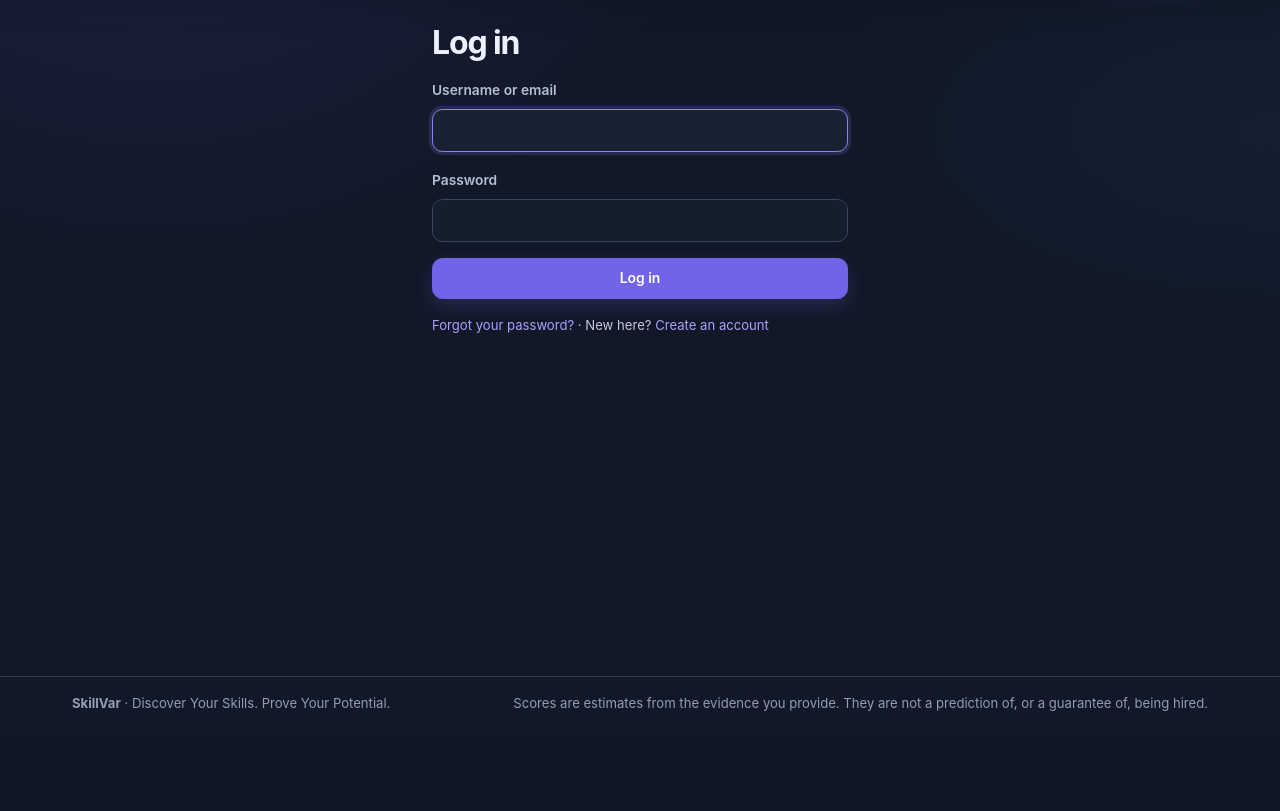
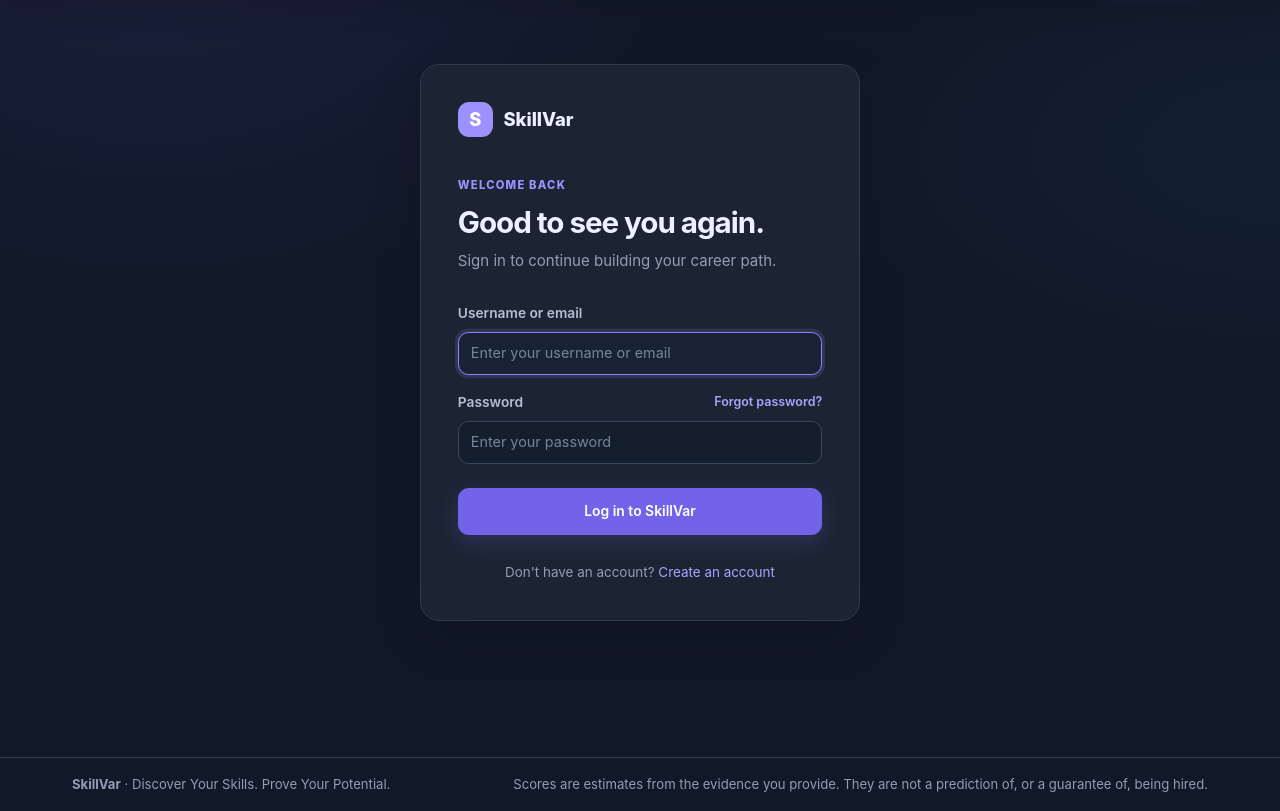
Before and after one commit to chauhan-prachi/SkillVar-Career-Intelligence-Platform, a Django app: page /accounts/login/ in a window 1280 px wide. Shown: the part 70-881 px from the top of the page. Before the commit the page ends 781 px from the top, so only its background shows below. Run offline with Django 5.2, Linux system fonts and the light colour scheme; parts of the project's set-up code (start-up, migrations or seed data) failed here and were passed over; some libraries are stand-ins or nearby versions.

Commit message:
file changes

```diff
--- a/config/settings.py
+++ b/config/settings.py
@@ -91,7 +91,7 @@ AUTHENTICATION_BACKENDS = [
 ]
 AUTH_PASSWORD_VALIDATORS = [
     {"NAME": "django.contrib.auth.password_validation.UserAttributeSimilarityValidator"},
-    {"NAME": "django.contrib.auth.password_validation.MinimumLengthValidator", "OPTIONS": {"min_length": 10}},
+    {"NAME": "django.contrib.auth.password_validation.MinimumLengthValidator", "OPTIONS": {"min_length": 6}},
     {"NAME": "django.contrib.auth.password_validation.CommonPasswordValidator"},
     {"NAME": "django.contrib.auth.password_validation.NumericPasswordValidator"},
 ]
--- a/static/css/app.css
+++ b/static/css/app.css
@@ -539,3 +539,183 @@ hr { border-color: var(--sv-border); opacity: 1; }
   .card { transition: border-color .18s ease, transform .18s ease, box-shadow .18s ease; }
   .card:hover { border-color: #465474; box-shadow: 0 16px 38px rgba(0,0,0,.18); }
 }
+/* Authentication pages */
+
+.auth-page {
+    min-height: 72vh;
+    display: flex;
+    align-items: center;
+    justify-content: center;
+    padding: 2.5rem 1rem;
+}
+
+.auth-card {
+    width: 100%;
+    max-width: 440px;
+    padding: 2.3rem;
+    border: 1px solid var(--sv-border);
+    border-radius: 1.2rem;
+    background: var(--sv-surface);
+    box-shadow: 0 18px 50px rgba(0, 0, 0, .16);
+}
+
+.auth-brand {
+    display: flex;
+    align-items: center;
+    gap: .65rem;
+    margin-bottom: 2.2rem;
+    color: var(--sv-ink);
+    font-size: 1.15rem;
+    font-weight: 800;
+}
+
+.auth-brand-mark {
+    display: inline-flex;
+    align-items: center;
+    justify-content: center;
+    width: 2.2rem;
+    height: 2.2rem;
+    border-radius: .7rem;
+    background: var(--sv-primary);
+    color: #fff;
+}
+
+.auth-heading {
+    margin-bottom: 1.7rem;
+}
+
+.auth-heading h1 {
+    margin: .55rem 0;
+    font-size: 1.85rem;
+}
+
+.auth-heading p {
+    color: var(--sv-muted);
+    margin-bottom: 0;
+}
+
+.auth-small-link {
+    margin-bottom: .5rem;
+    font-size: .78rem;
+    font-weight: 600;
+}
+
+.auth-submit {
+    min-height: 47px;
+    margin-top: .5rem;
+}
+
+.auth-divider {
+    display: flex;
+    align-items: center;
+    gap: 1rem;
+    margin: 1.5rem 0;
+    color: var(--sv-muted);
+    font-size: .72rem;
+    font-weight: 700;
+}
+
+.auth-divider::before,
+.auth-divider::after {
+    content: "";
+    flex: 1;
+    height: 1px;
+    background: var(--sv-border);
+}
+
+.auth-footer {
+    margin: 1.7rem 0 0;
+    color: var(--sv-muted);
+    font-size: .84rem;
+    text-align: center;
+}
+
+/* Account page */
+
+.account-page {
+    max-width: 760px;
+    margin: 0 auto;
+    padding: 1.5rem 0;
+}
+
+.account-heading {
+    margin-bottom: 1.7rem;
+}
+
+.account-heading p {
+    color: var(--sv-muted);
+}
+
+.account-card .card-body {
+    padding: 1.6rem;
+}
+
+.account-profile {
+    display: flex;
+    align-items: center;
+    gap: 1rem;
+}
+
+.account-avatar {
+    display: flex;
+    align-items: center;
+    justify-content: center;
+    width: 3.3rem;
+    height: 3.3rem;
+    flex-shrink: 0;
+    border-radius: 1rem;
+    background: var(--sv-primary-soft);
+    color: var(--sv-primary);
+    font-size: 1.3rem;
+    font-weight: 800;
+}
+
+.account-profile h2 {
+    margin: 0 0 .2rem;
+    font-size: 1.1rem;
+}
+
+.account-profile p {
+    color: var(--sv-muted);
+    font-size: .82rem;
+}
+
+.account-detail {
+    display: flex;
+    justify-content: space-between;
+    gap: 1rem;
+    padding: .9rem 0;
+    border-bottom: 1px solid var(--sv-border);
+}
+
+.account-detail:last-of-type {
+    border-bottom: 0;
+}
+
+.account-detail span {
+    color: var(--sv-muted);
+    font-size: .86rem;
+}
+
+.account-detail strong {
+    color: var(--sv-ink);
+    font-size: .88rem;
+    font-weight: 650;
+    text-align: right;
+    overflow-wrap: anywhere;
+}
+
+@media (max-width: 575px) {
+    .auth-card {
+        padding: 1.5rem;
+    }
+
+    .account-detail {
+        flex-direction: column;
+        gap: .25rem;
+    }
+
+    .account-detail strong {
+        text-align: left;
+    }
+}
--- a/templates/accounts/login.html
+++ b/templates/accounts/login.html
@@ -1,12 +1,94 @@
-{% extends "base.html" %}{% block title %}Log in{% endblock %}
-{% block content %}<div class="mx-auto" style="max-width:26rem"><h1 class="mb-3">Log in</h1>
-<form method="post" novalidate data-loading="Signing in…">{% csrf_token %}
-  {% if form.non_field_errors %}<div class="alert alert-danger" role="alert">{{ form.non_field_errors.0 }}</div>{% endif %}
-  <div class="mb-3"><label class="form-label" for="id_username">Username or email</label><input class="form-control" type="text" name="username" id="id_username" autocomplete="username" required autofocus></div>
-  <div class="mb-3"><label class="form-label" for="id_password">Password</label><input class="form-control" type="password" name="password" id="id_password" autocomplete="current-password" required></div>
-  <input type="hidden" name="next" value="{{ next }}">
-  <button class="btn btn-primary w-100" type="submit">Log in</button>
-</form>
-{% if google_login_enabled %}<div class="text-center text-muted small my-3">or</div>
-<form method="post" action="{% url 'google_login' %}">{% csrf_token %}<input type="hidden" name="process" value="login"><button class="btn btn-outline-secondary w-100" type="submit">Continue with Google</button></form>{% endif %}
-<p class="mt-3 small"><a href="{% url 'password_reset' %}">Forgot your password?</a> · New here? <a href="{% url 'register' %}">Create an account</a></p></div>{% endblock %}
+{% extends "base.html" %}
+{% block title %}Log in | SkillVar{% endblock %}
+
+{% block content %}
+<div class="auth-page">
+    <div class="auth-card">
+        <div class="auth-brand">
+            <span class="auth-brand-mark">S</span>
+            <span>SkillVar</span>
+        </div>
+
+        <div class="auth-heading">
+            <span class="eyebrow">WELCOME BACK</span>
+            <h1>Good to see you again.</h1>
+            <p>Sign in to continue building your career path.</p>
+        </div>
+
+        <form method="post" novalidate data-loading="Signing in…">
+            {% csrf_token %}
+
+            {% if form.non_field_errors %}
+                <div class="alert alert-danger" role="alert">
+                    {{ form.non_field_errors.0 }}
+                </div>
+            {% endif %}
+
+            <div class="mb-3">
+                <label class="form-label" for="id_username">
+                    Username or email
+                </label>
+                <input
+                    class="form-control"
+                    type="text"
+                    name="username"
+                    id="id_username"
+                    autocomplete="username"
+                    placeholder="Enter your username or email"
+                    required
+                    autofocus
+                >
+            </div>
+
+            <div class="mb-3">
+                <div class="d-flex justify-content-between align-items-center">
+                    <label class="form-label" for="id_password">
+                        Password
+                    </label>
+                    <a class="auth-small-link"
+                       href="{% url 'password_reset' %}">
+                        Forgot password?
+                    </a>
+                </div>
+
+                <input
+                    class="form-control"
+                    type="password"
+                    name="password"
+                    id="id_password"
+                    autocomplete="current-password"
+                    placeholder="Enter your password"
+                    required
+                >
+            </div>
+
+            <input type="hidden" name="next" value="{{ next }}">
+
+            <button class="btn btn-primary w-100 auth-submit"
+                    type="submit">
+                Log in to SkillVar
+            </button>
+        </form>
+
+        {% if google_login_enabled %}
+            <div class="auth-divider">
+                <span>OR</span>
+            </div>
+
+            <form method="post" action="{% url 'google_login' %}">
+                {% csrf_token %}
+                <input type="hidden" name="process" value="login">
+                <button class="btn btn-outline-secondary w-100"
+                        type="submit">
+                    Continue with Google
+                </button>
+            </form>
+        {% endif %}
+
+        <p class="auth-footer">
+            Don't have an account?
+            <a href="{% url 'register' %}">Create an account</a>
+        </p>
+    </div>
+</div>
+{% endblock %}
```
Also changed, not shown: templates/accounts/account.html (+71 -6 lines), README.md.
